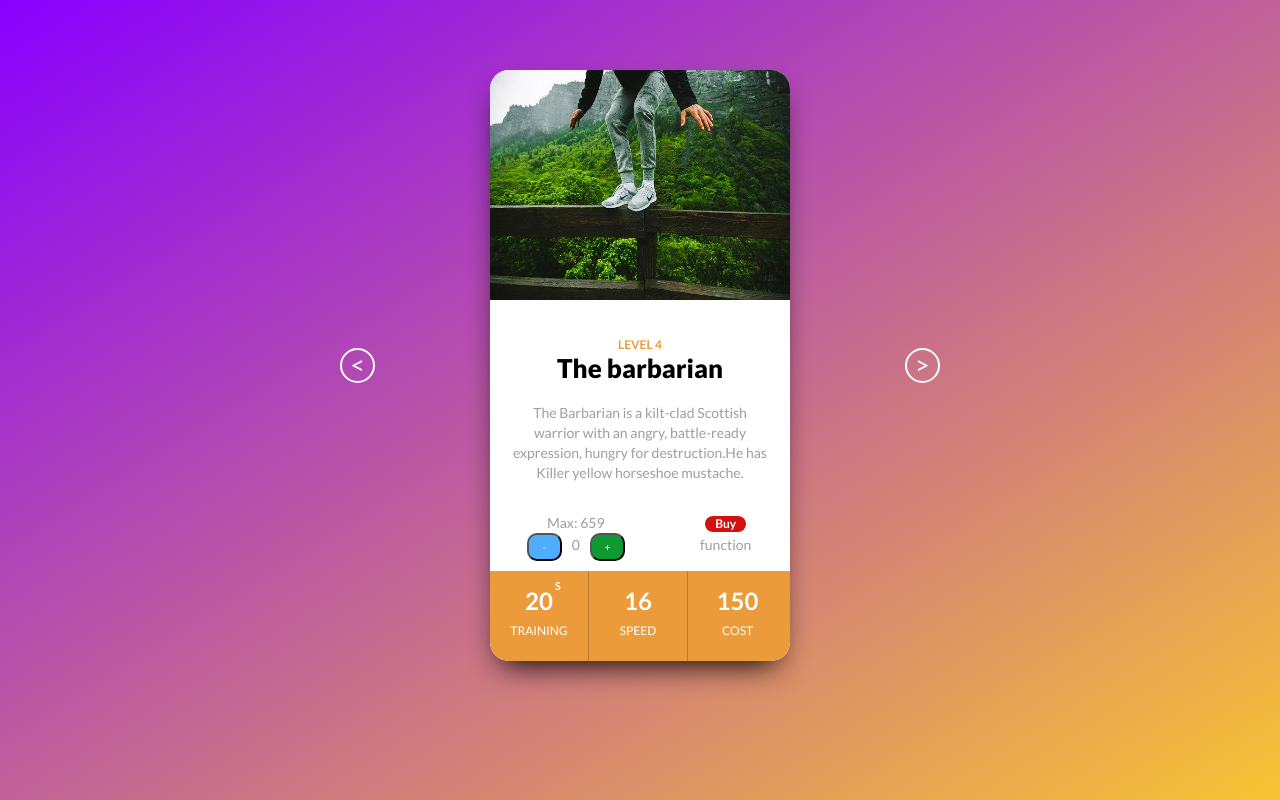
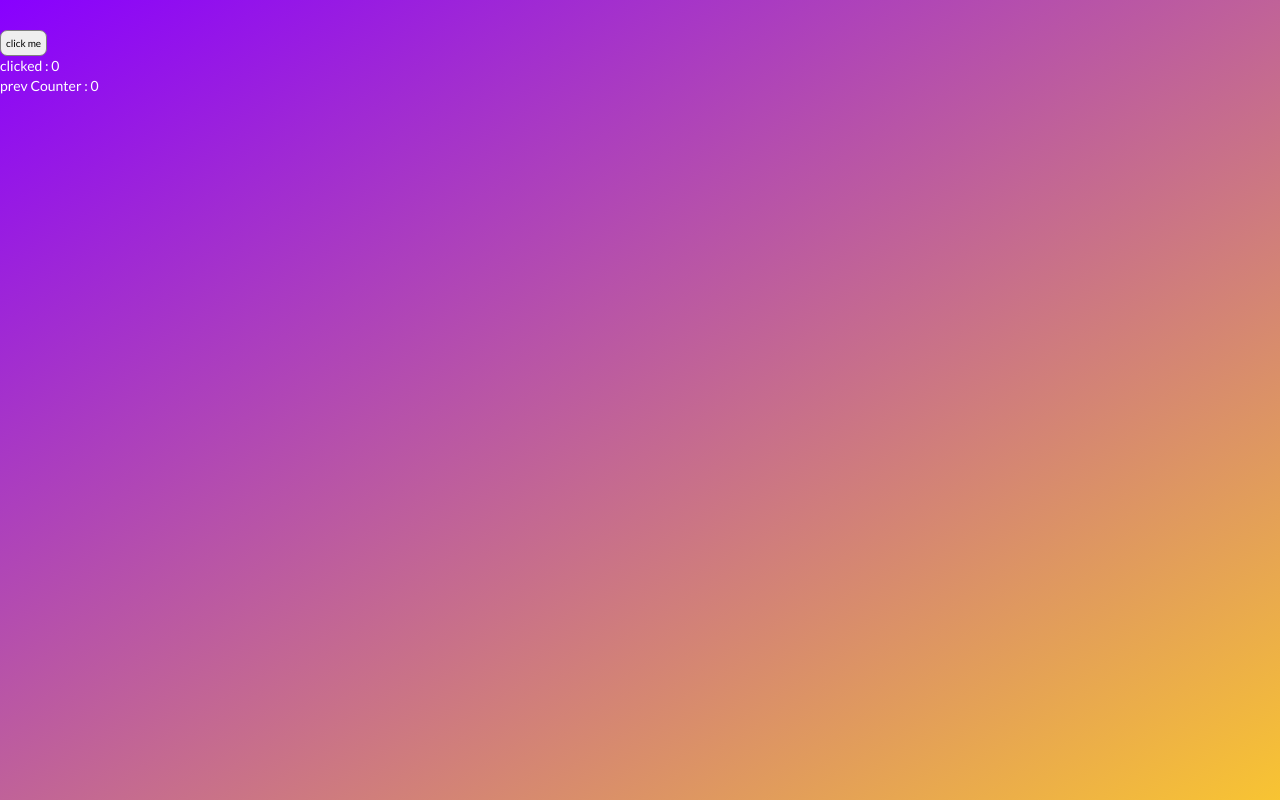
Before and after one commit to 30YA/React-Learn-MS, a React (Create React App) app: page / in a window 1280 px wide. Built offline with nearby package versions, Linux system fonts and the light colour scheme; data requests are answered from the project's data file.

Commit message:
prev state & last state with useRef

```diff
--- a/src/App.js
+++ b/src/App.js
@@ -1,8 +1,12 @@
-import Slider from "./components/Slider";
+// import Slider from "./components/Slider";
+import UseRef from "./useRef/UseRef";
 import "./style.css";
 function App() {
   return (
-    <Slider />
+    <>
+      {/* <Slider /> */}
+      <UseRef />
+    </>
   );
 }
 
--- a/src/style.css
+++ b/src/style.css
@@ -11,7 +11,7 @@ body {
   background-repeat: no-repeat;
   background-size: cover;
   font: 14px/20px "Lato", Arial, sans-serif;
-  color: #9e9e9e;
+  color: #ffffff;
   padding-top: 30px;
   height: 100vh;
 }
@@ -315,9 +315,9 @@ p {
 
 button {
   padding: 2px 5px;
-  border-radius: 10px;
+  border-radius: 7px;
   cursor: pointer;
-  color: #fff;
-  width: 35px;
+  color: rgb(0, 0, 0);
   font-size: 1rem;
+  border: 1px solid gray;
 }
--- /dev/null
+++ b/src/useRef/UseRef.jsx
@@ -0,0 +1,22 @@
+import React, { useState, useEffect, useRef } from "react";
+
+function UseRef() {
+  const [counter, setCounter] = useState(0);
+  const prevCounter = useRef(counter);
+  console.log(prevCounter);
+  useEffect(() => {
+      prevCounter.current = counter;
+    setTimeout(() => {
+        console.log(prevCounter.current);
+    },2000)
+  },[counter])
+  return (
+    <>
+      <button onClick={() => setCounter(counter + 1)}>click me</button>
+      <div>clicked : {counter}</div>
+      <div>prev Counter : {prevCounter.current}</div>
+    </>
+  );
+}
+
+export default UseRef;
```
